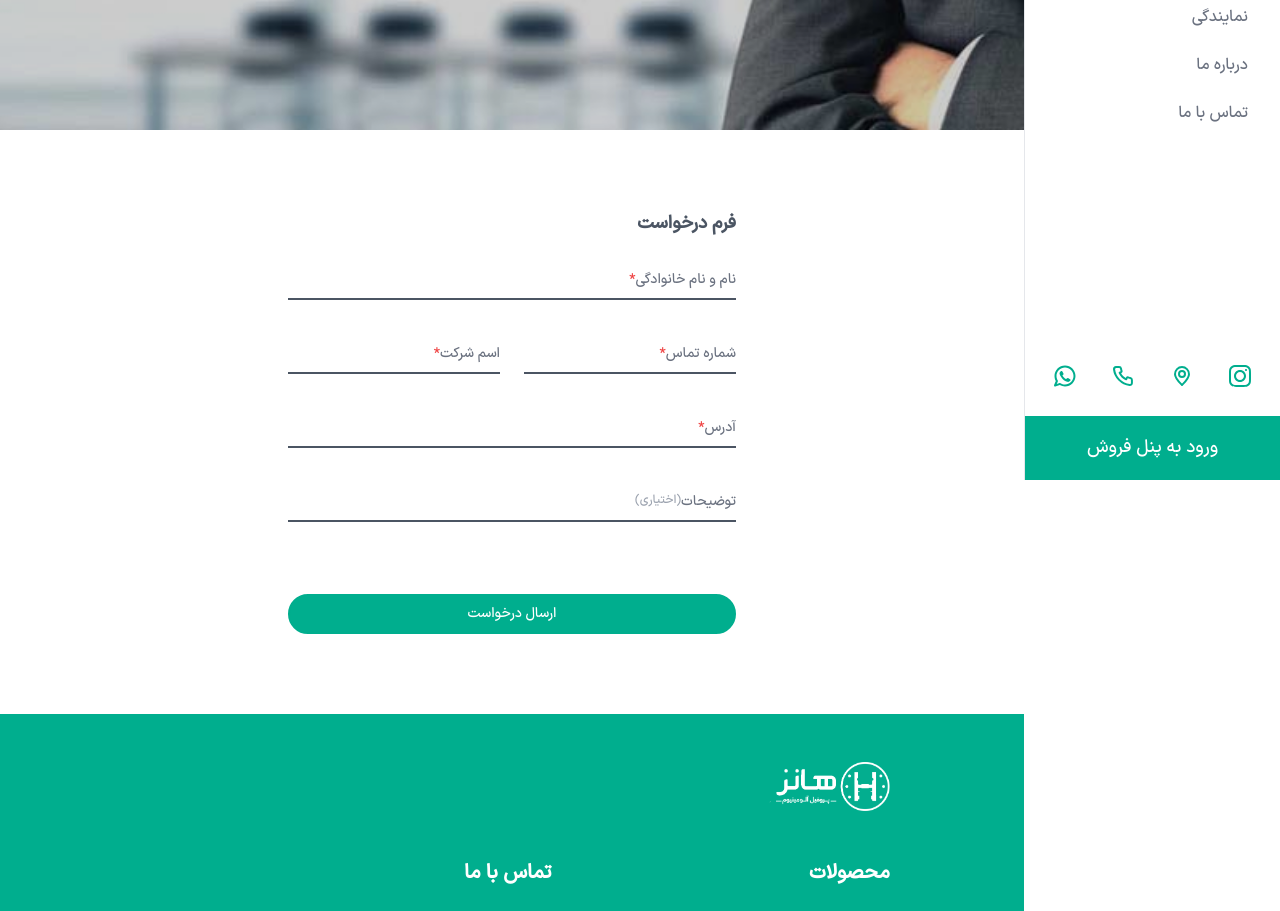
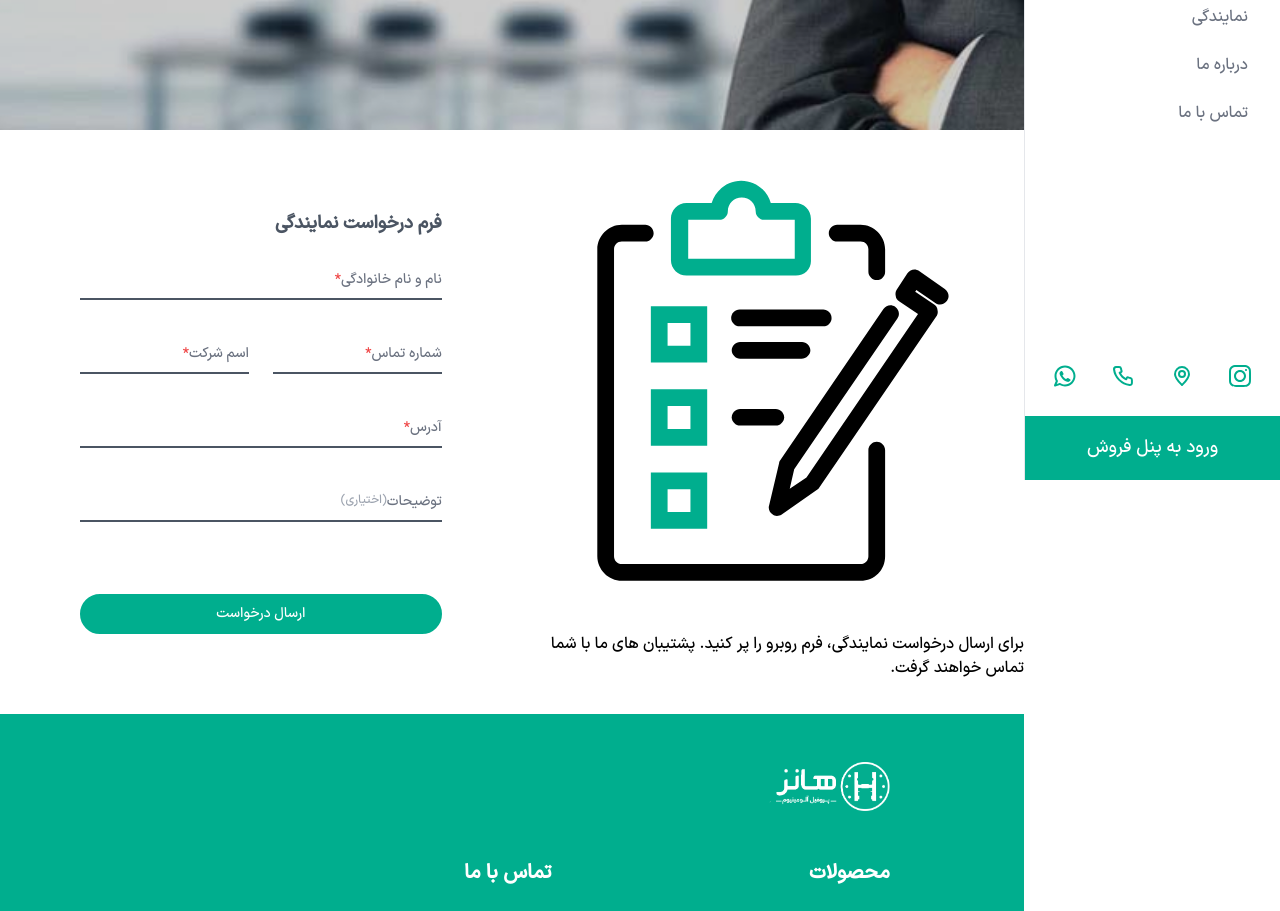
Before and after one commit to zahra-hsb/hanz-, a Next.js app: page /Agency in a window 1280 px wide. Shown: the part 320-1231 px from the top of the page. Built offline with nearby package versions, Linux system fonts and the light colour scheme.

Commit message:
icon added

```diff
--- a/src/components/agencyComponents/AgencyForm/index.jsx
+++ b/src/components/agencyComponents/AgencyForm/index.jsx
@@ -72,7 +72,7 @@ const AgencyForm = () => {
         <>
             <div className='max-w-md mx-auto'>
                 <div className='flex items-center lg:justify-start justify-center pb-5'>
-                    <h2 className='font-bold text-lg text-gray-600 '>فرم درخواست</h2>
+                    <h2 className='font-bold text-lg text-gray-600 '>فرم درخواست نمایندگی</h2>
                 </div>
                 <form onSubmit={handleSubmit}>
                     <div className="relative z-0 w-full mb-8 group">
--- a/src/pages/Agency/index.jsx
+++ b/src/pages/Agency/index.jsx
@@ -1,12 +1,21 @@
 import AgencyForm from "@/components/agencyComponents/AgencyForm"
 import Main from "@/components/globalComponents/Main"
-
+import Image from "next/image"
+import FormIcon from '../../../public/icons/noun-form-122196.svg'
 const Agency = () => {
     return (
         <>
             <Main title={'نمایندگی'} bg={'bg-agencySection'} height={'h-[50vh]'} display={'hidden'} />
-            <div className="w-full sm:p-20 py-20 p-10">
-                <AgencyForm />
+            <div className="flex ">
+                <div>
+                    <Image src={FormIcon} alt="form"/>
+                    <p>
+                        برای ارسال درخواست نمایندگی، فرم روبرو را پر کنید. پشتیبان های ما با شما تماس خواهند گرفت.
+                    </p>
+                </div>
+                <div className="w-full sm:p-20 py-20 p-10">
+                    <AgencyForm />
+                </div>
             </div>
         </>
     )
```
Also changed, not shown: public/icons/noun-form-122196.svg (added).
